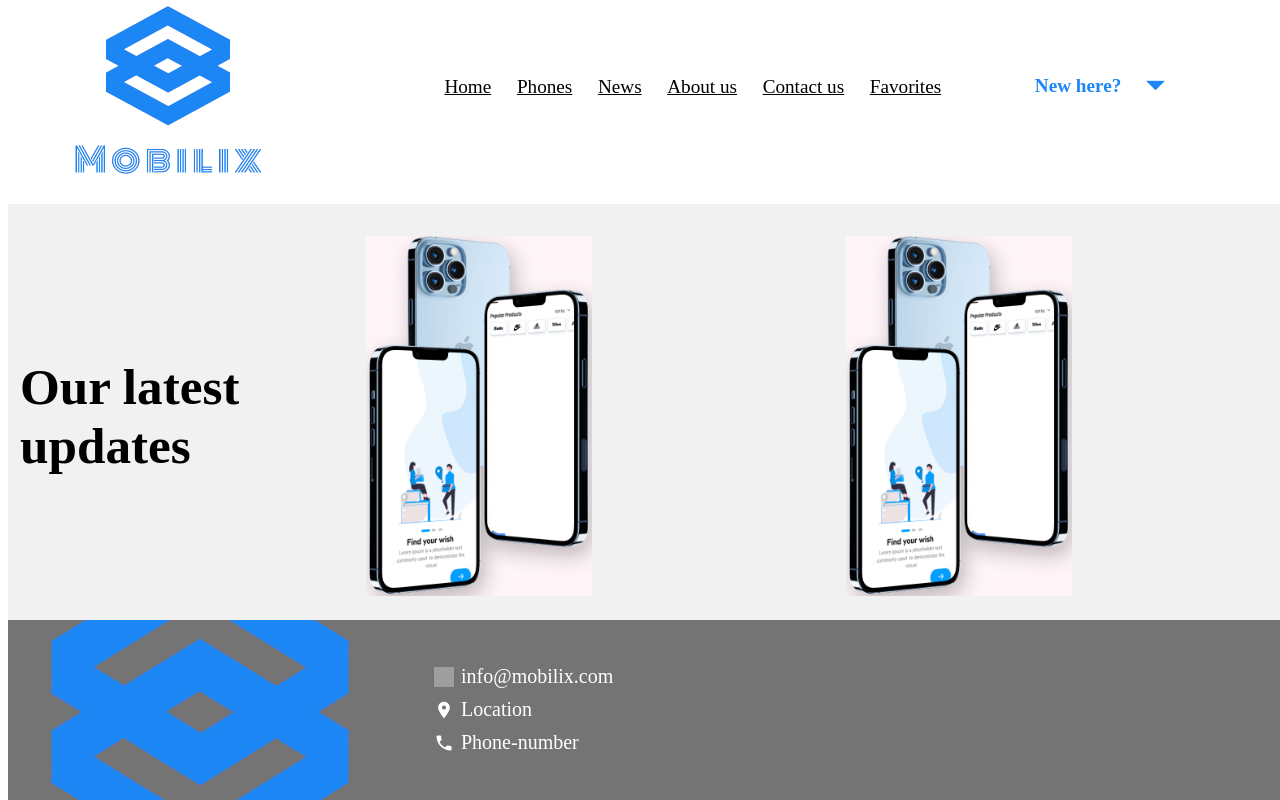
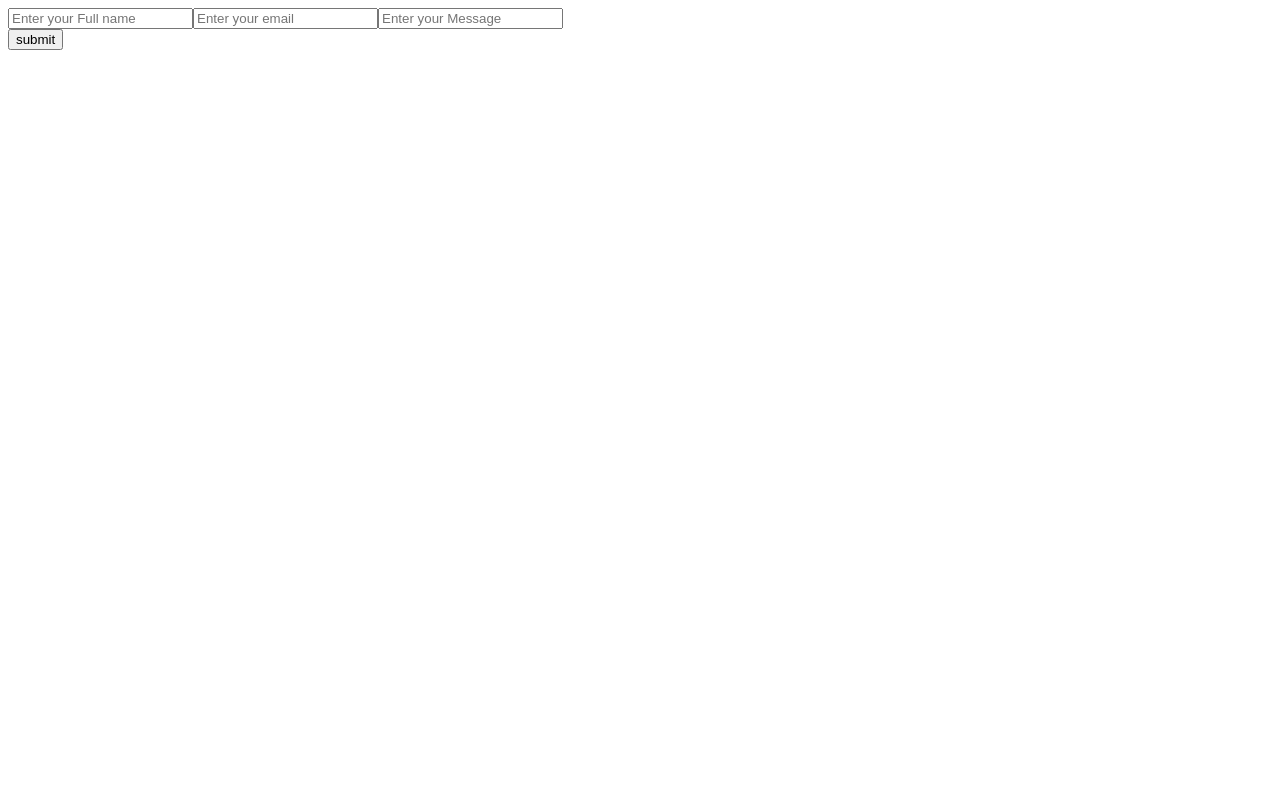
Before and after one commit to Rizk917/mobilix, a React (Create React App) app: page / in a window 1280 px wide. Built offline with nearby package versions, Linux system fonts and the light colour scheme; grey boxes are pictures that could not be loaded.

Commit message:
contact us

```diff
--- a/package.json
+++ b/package.json
@@ -6,6 +6,7 @@
     "@testing-library/jest-dom": "^5.16.5",
     "@testing-library/react": "^13.4.0",
     "@testing-library/user-event": "^13.5.0",
+    "axios": "^1.2.6",
     "react": "^18.2.0",
     "react-dom": "^18.2.0",
     "react-scripts": "5.0.1",
--- /dev/null
+++ b/src/contactUs.js
@@ -0,0 +1,80 @@
+import axios from "axios";
+import React, { useState } from "react";
+
+const ContactUs = () => {
+  const [myData, setmyData] = useState({
+    fullName: "",
+    mail: "",
+    Message: "",
+  });
+  const { fullName, email, Message } = myData;
+  // console.log(myData.message);
+
+  const onChange = (e) => {
+    setmyData({ ...myData, [e.target.name]: e.target.value });
+  };
+
+  const onSubmit = async (e) => {
+    e.preventDefault();
+    const newContact = {
+      fullName: fullName,
+      mail: email,
+      Message: Message,
+    };
+    // await axios.post("http://localhost:5000/contactus", newContact);
+    console.log(newContact);
+    // const config = {
+    //   headers: {
+    //     "content-type": "application/json",
+    //   },
+    // };
+    try {
+      await axios.post("http://localhost:5000/contactus", newContact);
+      setmyData({
+        fullName: "",
+        mail: "",
+        Message: "",
+      });
+    } catch (err) {
+      console.log("error", err.response.data);
+    }
+  };
+
+  return (
+    <form className="contact-form">
+      <input
+        type="text"
+        name="fullName"
+        value={fullName}
+        placeholder="Enter your Full name"
+        onChange={onChange}
+        required
+      />
+
+      <input
+        type="text"
+        name="email"
+        value={email}
+        placeholder="Enter your email "
+        onChange={onChange}
+        required
+      />
+      <input
+        type="text"
+        name="Message"
+        value={Message}
+        placeholder="Enter your Message"
+        onChange={onChange}
+        required
+      />
+
+
+      <br />
+      <button  type="submit" onClick={onSubmit}>
+       submit
+      </button>
+    </form>
+  );
+};
+
+export default ContactUs;
```
Also changed, not shown: src/index.js (+10 -1 lines), 1 other file (tests, documents, lock files or other folders).
